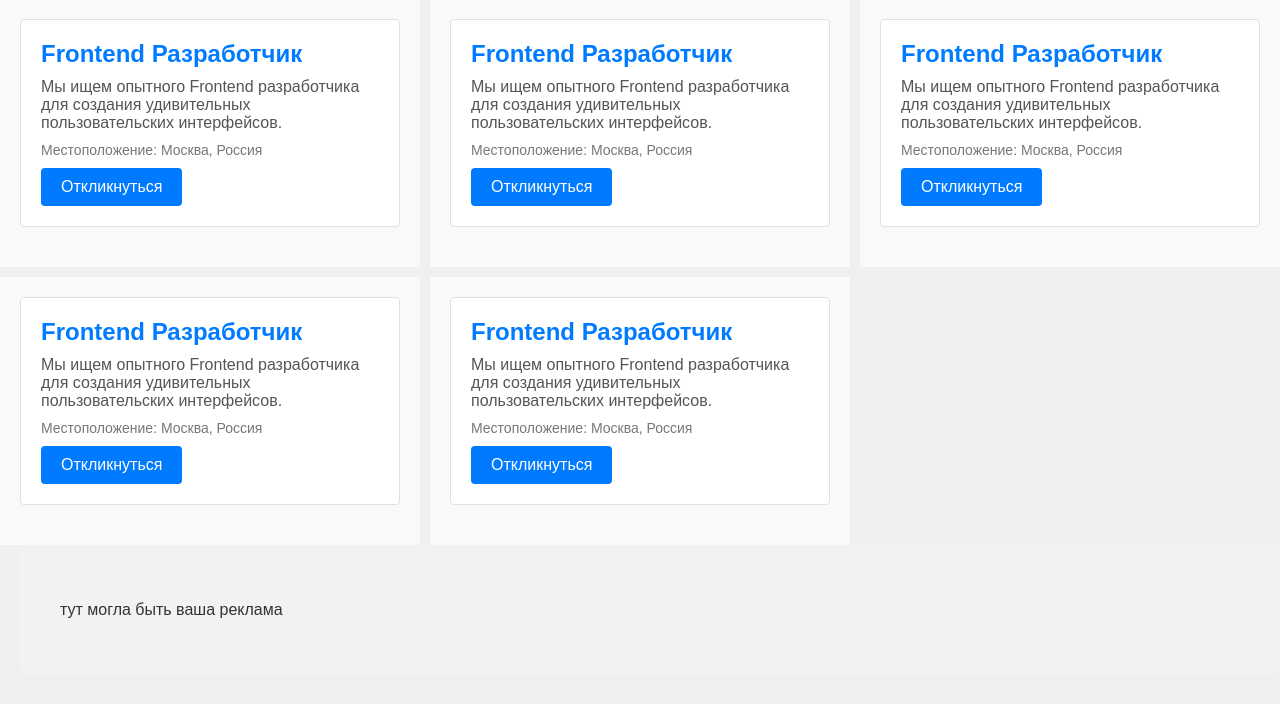
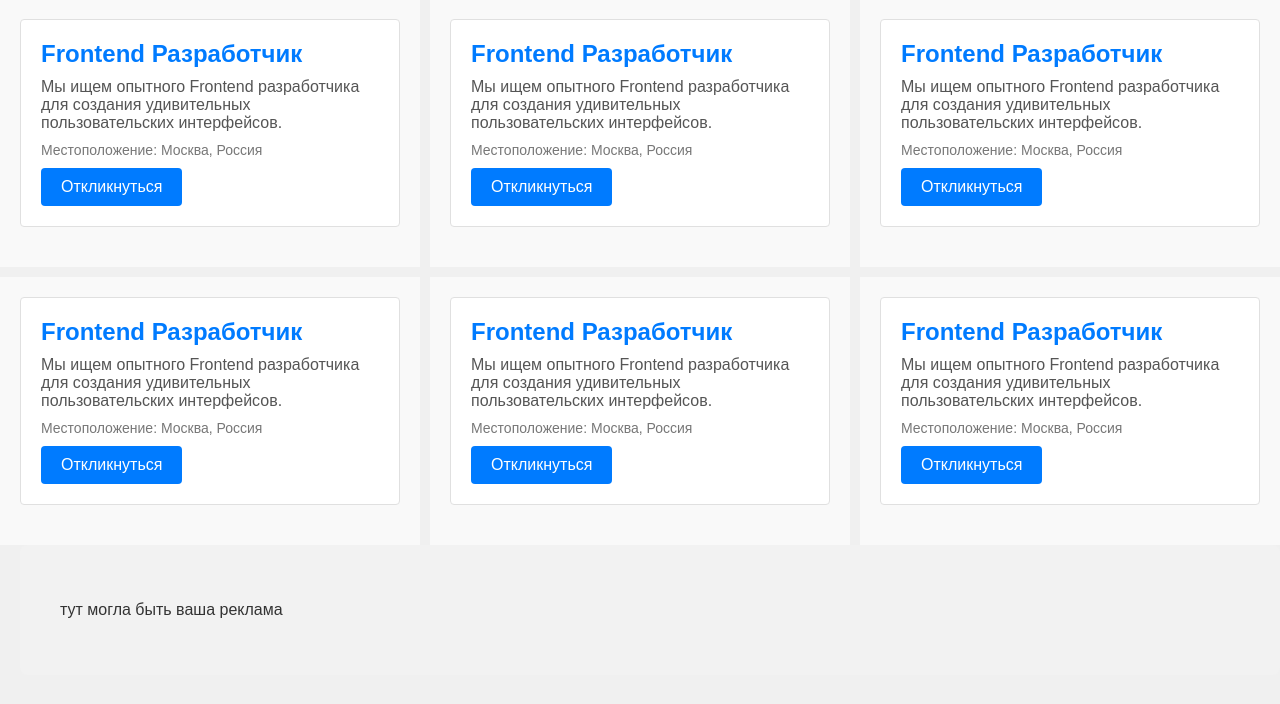
Before and after one commit to smile-rus1/my_diplom, a Django app: page /applicant/ in a window 1280 px wide. Shown: the part 200-904 px from the top of the page. Run offline with Django 4.2, Linux system fonts and the light colour scheme; the visitor is signed in with stand-in values (Sample User, id 1).

Commit message:
добавил еще немного для красоты

```diff
--- a/job_search_help_site/search_site/templates/index_applicant.html
+++ b/job_search_help_site/search_site/templates/index_applicant.html
@@ -59,6 +59,14 @@
                 <button class="apply-button">Откликнуться</button>
             </div>
         </div>
+    <div class="vacancy-container">
+            <div class="vacancy-card">
+                <a href="#" class="card-link"><h2 class="vacancy-title">Frontend Разработчик</h2></a>
+                <p class="vacancy-description">Мы ищем опытного Frontend разработчика для создания удивительных пользовательских интерфейсов.</p>
+                <p class="vacancy-location">Местоположение: Москва, Россия</p>
+                <button class="apply-button">Откликнуться</button>
+            </div>
+        </div>
 
 
 </div>
```
